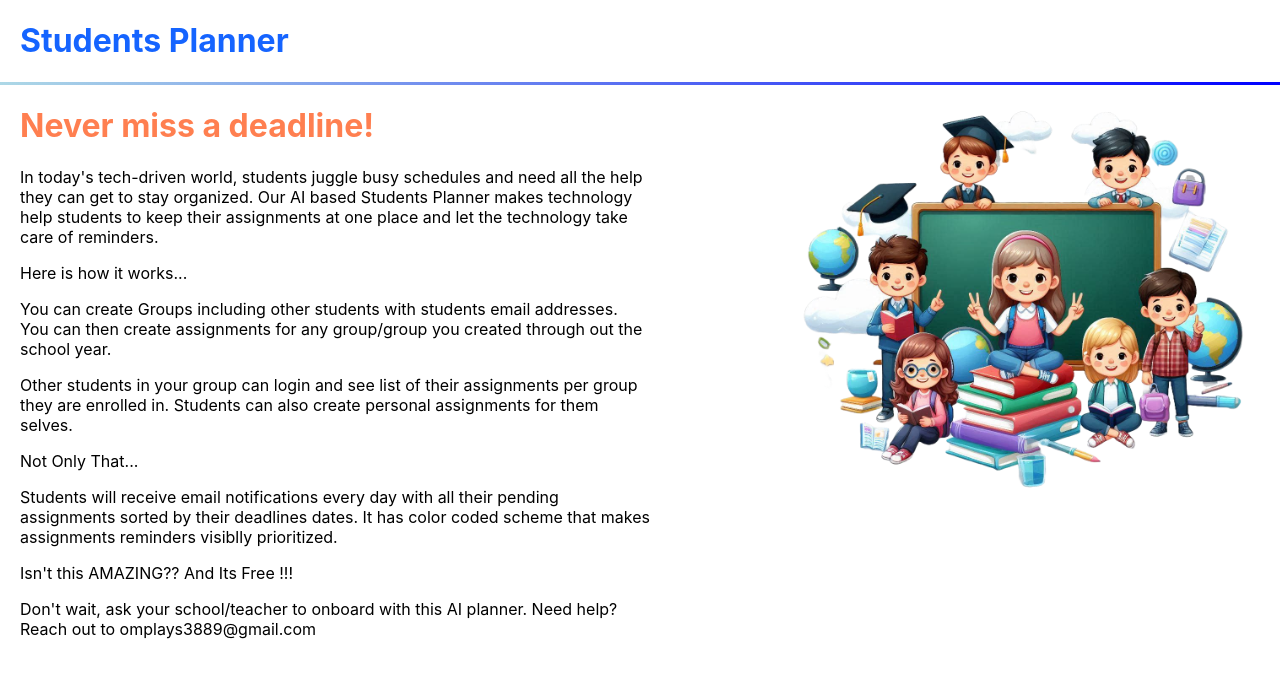
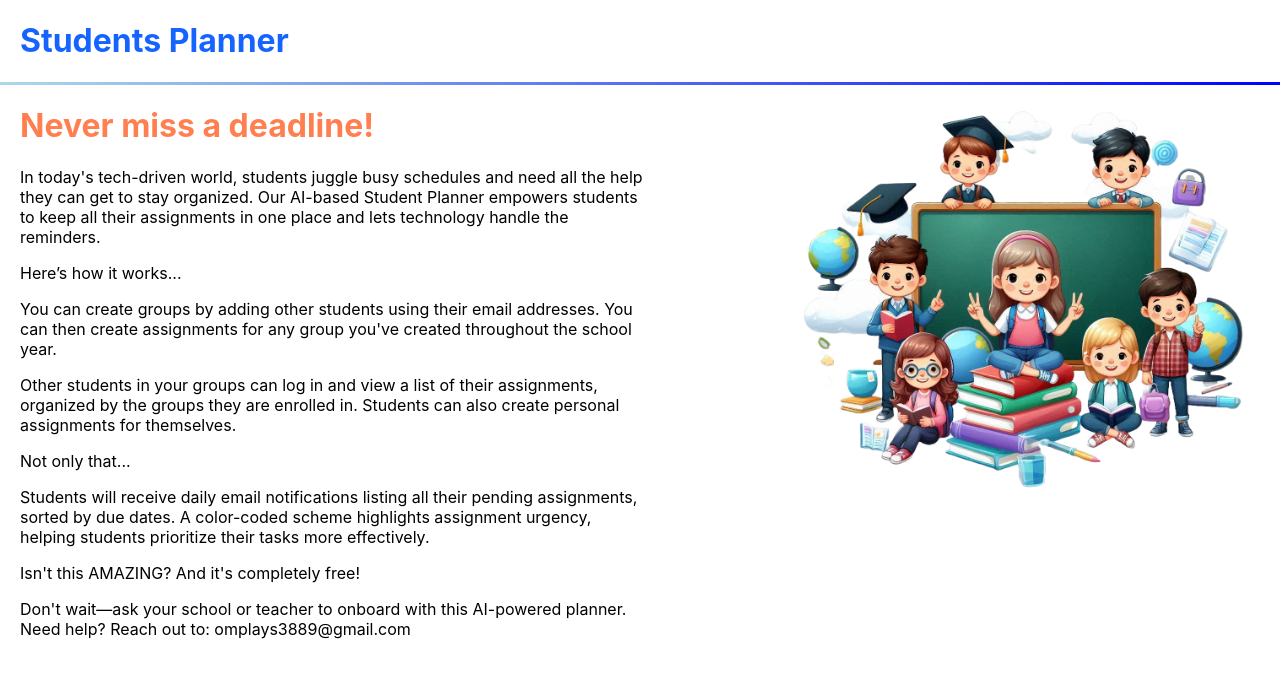
Before and after one commit to omplays3889/studentplanner, a React (Create React App) app: page / in a window 1280 px wide. Shown: the top 678 px of the page. Built offline with nearby package versions, Linux system fonts and the light colour scheme; no server answers.

Commit message:
Intro description fixed

```diff
--- a/src/Intropage.js
+++ b/src/Intropage.js
@@ -19,32 +19,32 @@ function Intropage() {
           </h1>
           <p>
             In today's tech-driven world, students juggle busy schedules and need all the help they can get to stay organized.
-            Our AI based Students Planner makes technology help students to keep their assignments at one place and let the technology take care of reminders.
+            Our AI-based Student Planner empowers students to keep all their assignments in one place and lets technology handle the reminders.
           </p>
           <p>
-            Here is how it works...
+            Here’s how it works...
           </p>
           <p>
-            You can create Groups including other students with students email addresses.
-            You can then create assignments for any group/group you created through out the school year.
+            You can create groups by adding other students using their email addresses.
+            You can then create assignments for any group you've created throughout the school year.
           </p>
           <p>
-            Other students in your group can login and see list of their assignments per group they are enrolled in.
-            Students can also create personal assignments for them selves.
+            Other students in your groups can log in and view a list of their assignments, organized by the groups they are enrolled in.
+            Students can also create personal assignments for themselves.
           </p>
           <p>
-            Not Only That...
+            Not only that...
           </p>
           <label>
-            Students will receive email notifications every day with all their pending assignments sorted by their deadlines dates.
-            It has color coded scheme that makes assignments reminders visiblly prioritized.
+            Students will receive daily email notifications listing all their pending assignments, sorted by due dates.
+            A color-coded scheme highlights assignment urgency, helping students prioritize their tasks more effectively.
           </label>
           <p>
-            Isn't this AMAZING?? And Its Free !!!
+            Isn't this AMAZING? And it's completely free!
           </p>
           <label>
-               Don't wait, ask your school/teacher to onboard with this AI planner.
-               Need help? Reach out to omplays3889@gmail.com
+            Don't wait—ask your school or teacher to onboard with this AI-powered planner.
+            Need help? Reach out to: omplays3889@gmail.com
             </label>
         </div>
         <div style={{width: '50%', height: '80%'}}>
```
Also changed, not shown: 7 other files (tests, documents, lock files or other folders).
